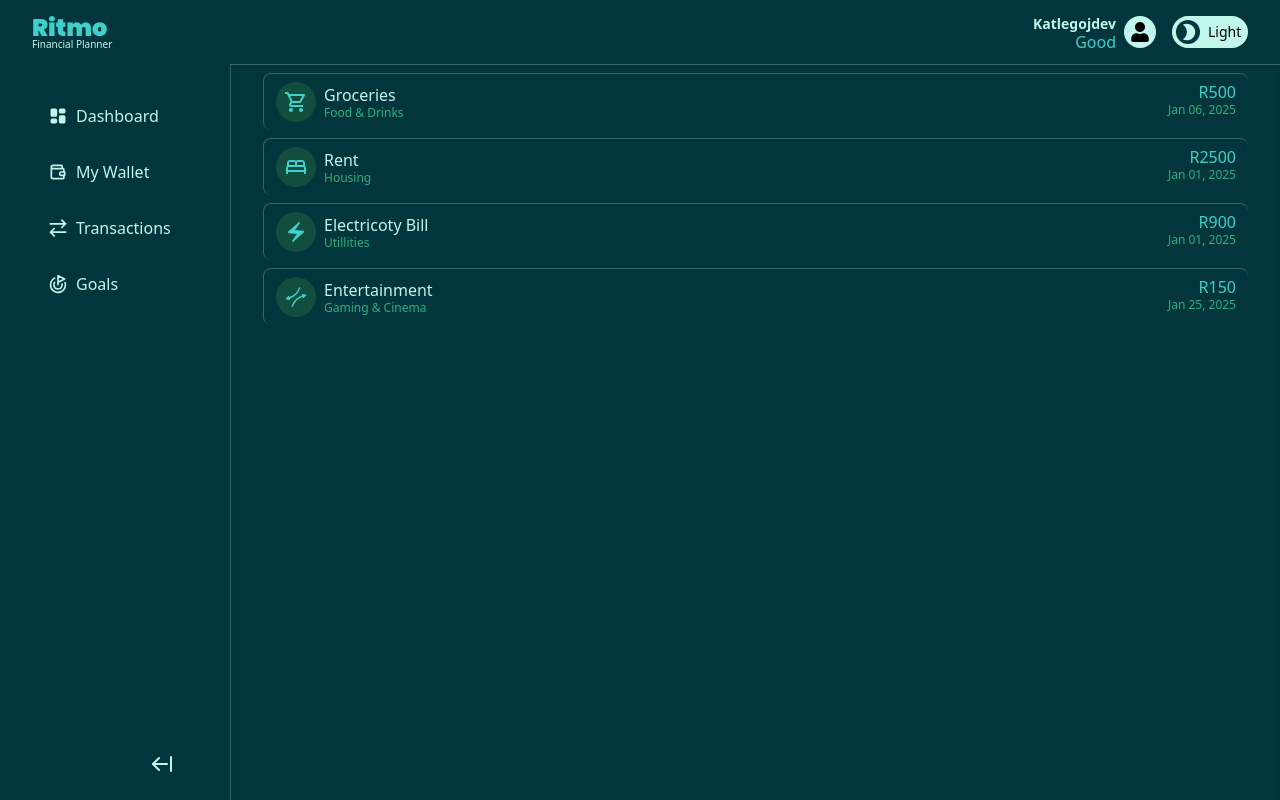
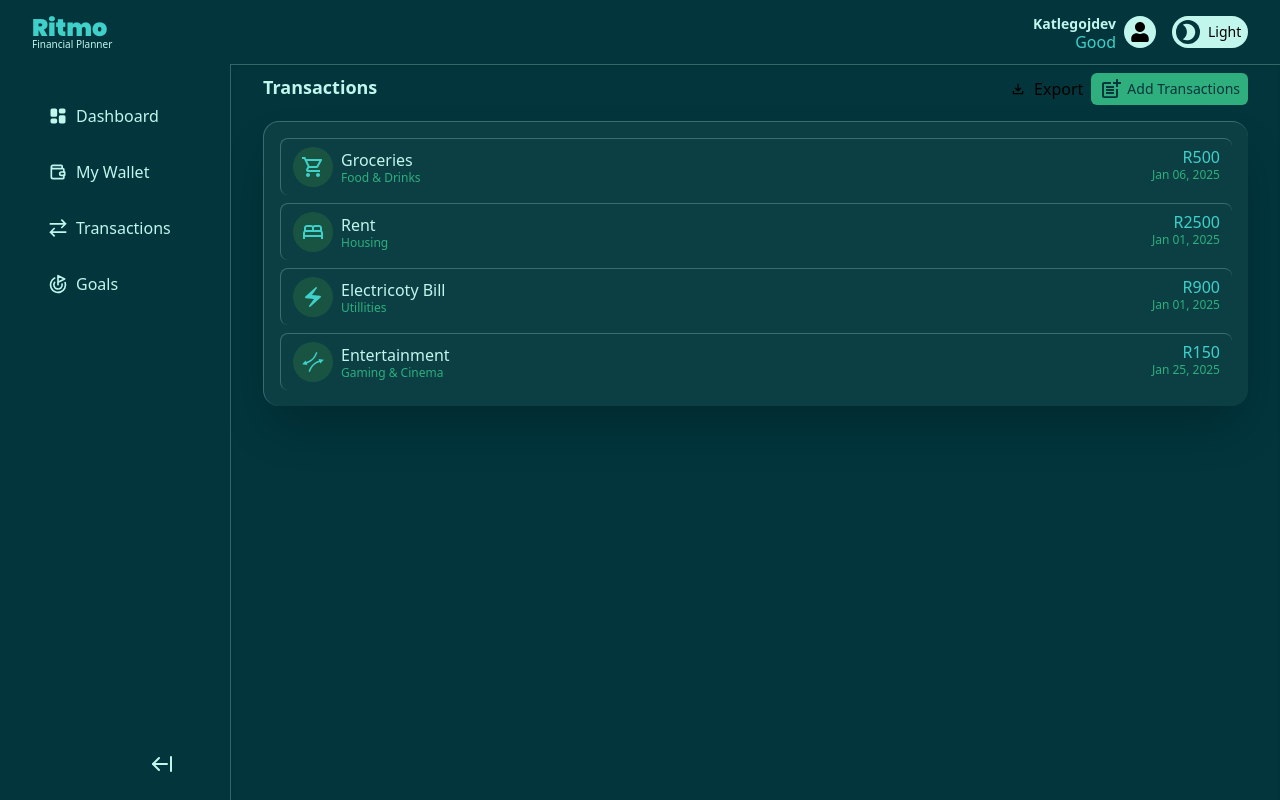
Before and after one commit to agurchu/financial-planner, a React (Vite) app in the folder frontend/: page /transactions in a window 1280 px wide. Built offline with nearby package versions, Linux system fonts and the light colour scheme.

Commit message:
ejnfru transaction

```diff
--- a/frontend/src/pages/TransactionsPage.jsx
+++ b/frontend/src/pages/TransactionsPage.jsx
@@ -1,5 +1,5 @@
 import React from 'react'
-import { MdOutlineLocalGroceryStore,MdOutlineBed, MdOutlineElectricBolt} from "react-icons/md";
+import { MdOutlineLocalGroceryStore,MdOutlineFileDownload,MdOutlineBed,MdOutlinePostAdd, MdOutlineElectricBolt} from "react-icons/md";
 import { GiAvoidance } from "react-icons/gi";
 import { motion } from "framer-motion";
 import TransactionsCard from '../components/reusable/TransactionsCard'
@@ -40,12 +40,17 @@ export default function TransactionsPage() {
     <main className="shadow-inner border-t border-l border-primary-1/25 w-full px-4 min-h-full overflow-auto mx-auto flex-col py-2 lg:px-8 ">
     {/* <motion.div
     className="border-l-[1px] border-t-[1px] w-full h-max border-primary-1/25 shadow-2xl rounded-2xl p-4 bg-primary-1/5"> */}
-      {/* <div className="flex justify-between mb-4">
+      <div className="flex justify-between mb-4">
         <h2 className="text-primary-1 font-bold text-lg">
-          Recent Transactions
+          Transactions
         </h2>
-      </div> */}
-      <div className="grid gap-2">
+        <div className='normalFlex gap-2'>
+            <button className='normalFlex gap-2'><MdOutlineFileDownload /><span>Export</span></button>
+            <button className='bg-primary-2 px-2 py-1 text-accent rounded-md normalFlex gap-1'><MdOutlinePostAdd size={24}/><span className='text-sm'>Add Transactions</span></button>
+        </div>
+      </div>
+      <div className="grid gap-2 border-l-[1px] border-t-[1px] w-full h-max border-primary-1/25 shadow-2xl rounded-2xl p-4 bg-primary-1/5">
+
       {items.map((item, index) => (
         <div  key={index}>{item}</div>
       ))}
```
